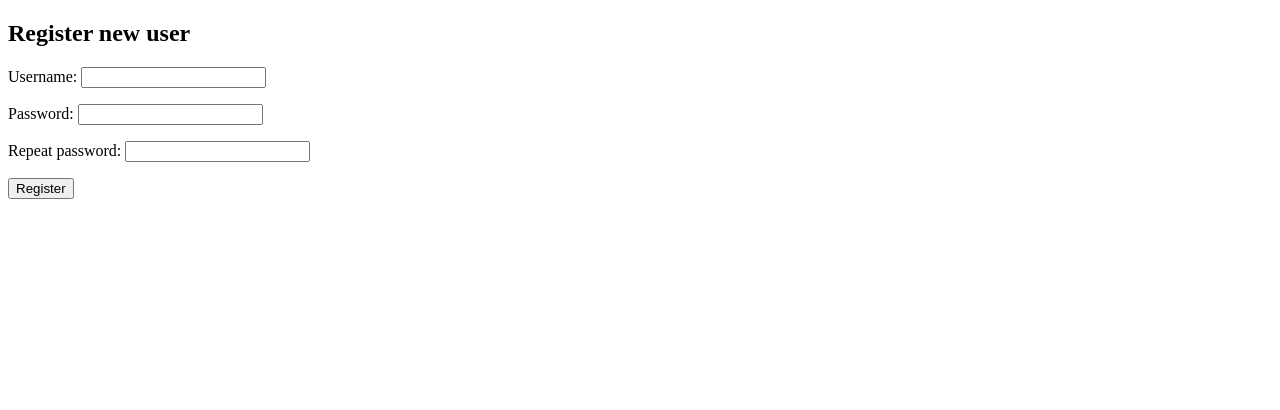
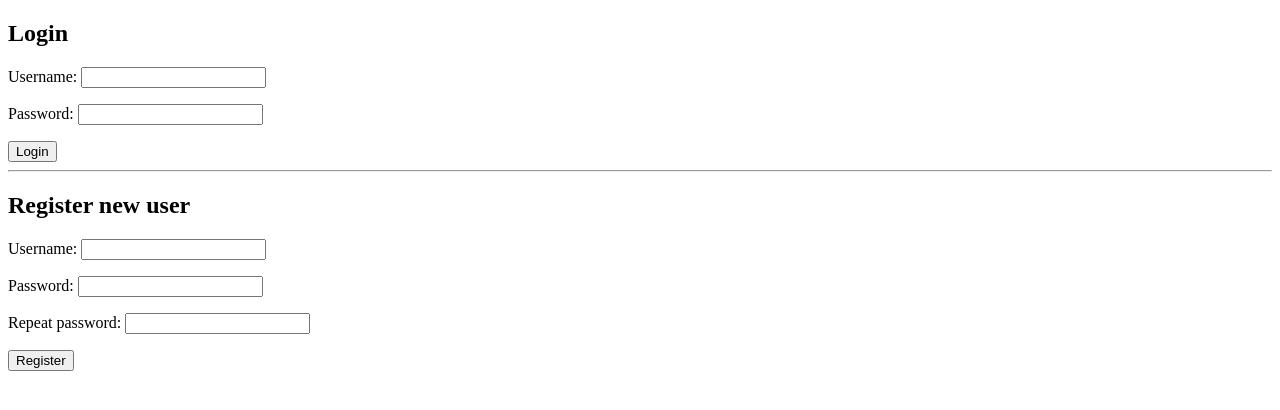
Before and after one commit to Tuupertunut/TodoApp, a Flask app: page / in a window 1280 px wide. Shown: the top 410 px of the page. Run offline with Flask 3, Linux system fonts and the light colour scheme.

Commit message:
Add login form

```diff
--- a/app.py
+++ b/app.py
@@ -1,5 +1,5 @@
 from flask import Flask, render_template, request
-from werkzeug.security import generate_password_hash
+from werkzeug.security import generate_password_hash, check_password_hash
 import sqlite3
 
 app = Flask(__name__)
@@ -43,3 +43,31 @@ def register():
     return render_template(
         "index.html", registration_result="Successfully registered user " + username
     )
+
+
+@app.route("/login", methods=["POST"])
+def login():
+    username = request.form["username"]
+    password = request.form["password"]
+
+    try:
+        db = sqlite3.connect("database.db")
+        query_value = db.execute(
+            "SELECT password_hash FROM users WHERE username = ?",
+            [username],
+        ).fetchone()
+        db.close()
+    except Exception as error:
+        return render_template("index.html", login_result="Error: " + repr(error))
+
+    if query_value is None:
+        return render_template("index.html", login_result="Error: username not found")
+
+    [password_hash] = query_value
+
+    if not check_password_hash(password_hash, password):
+        return render_template("index.html", login_result="Error: incorrect password")
+
+    return render_template(
+        "index.html", login_result="Successfully logged in user " + username
+    )
--- a/templates/index.html
+++ b/templates/index.html
@@ -6,6 +6,24 @@
 </head>
 
 <body>
+    <h2>Login</h2>
+    <form action="/login" method="post">
+        <p>
+            <label for="username">Username:</label>
+            <input type="text" name="username" id="username" />
+        </p>
+        <p>
+            <label for="password">Password:</label>
+            <input type="password" name="password" id="password" />
+        </p>
+        <input type="submit" value="Login" />
+        {% if login_result %}
+        <p>{{ login_result }}</p>
+        {% endif %}
+    </form>
+
+    <hr />
+
     <h2>Register new user</h2>
     <form action="/register" method="post">
         <p>
```
